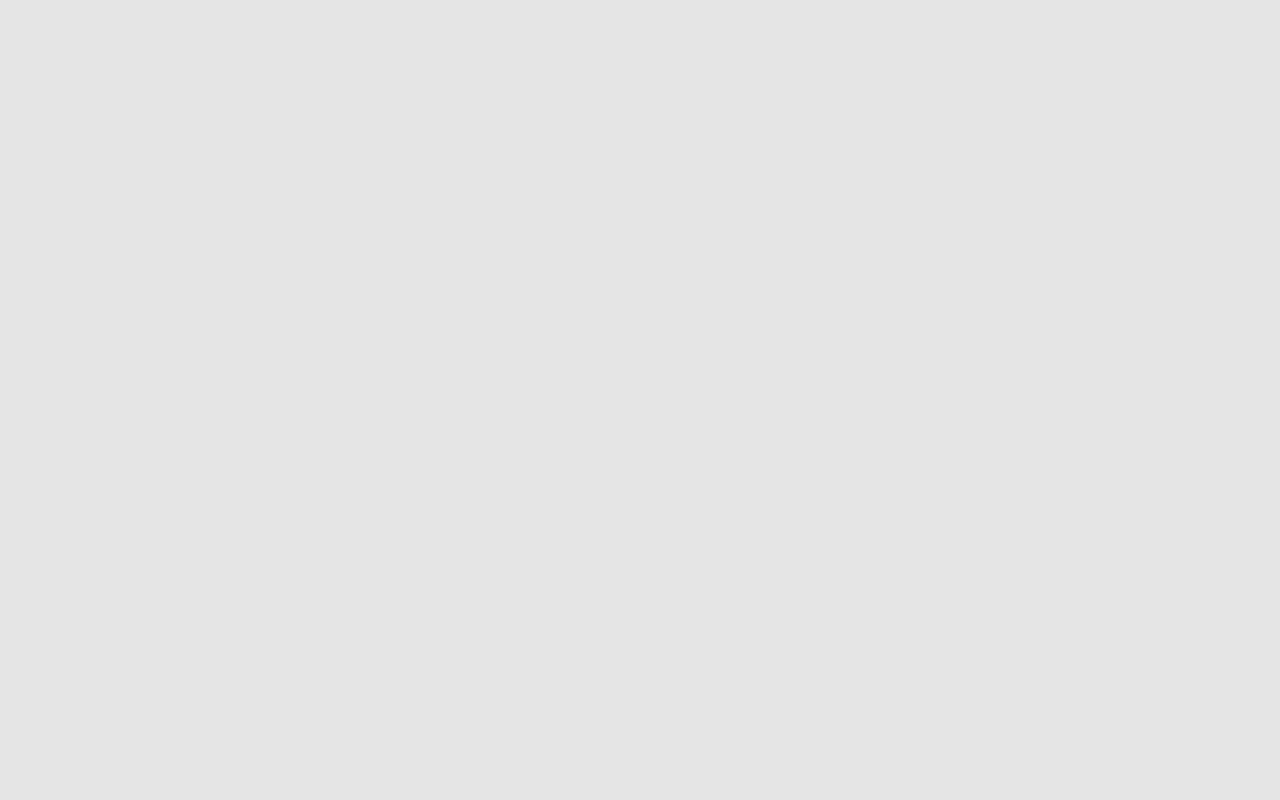
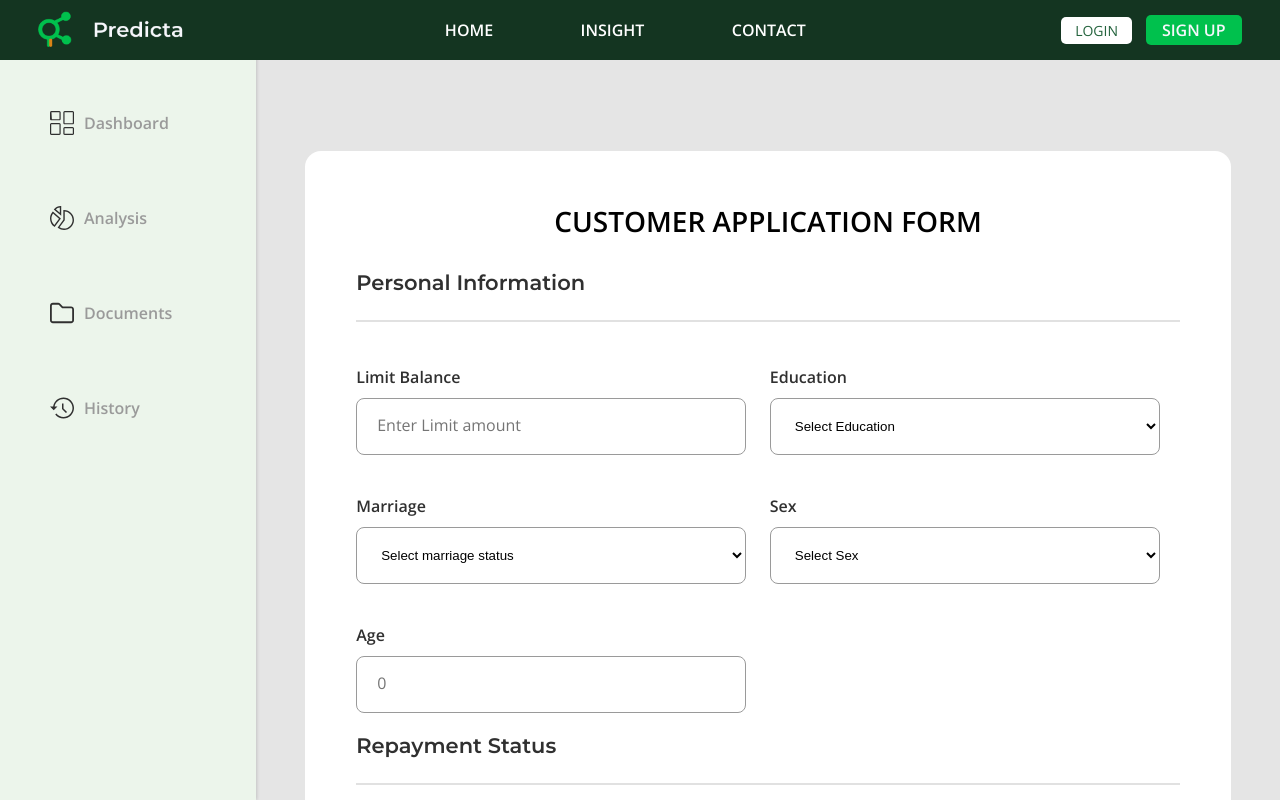
Before and after one commit to charliepoker/Predicta, a React (Create React App) app: page /Dashboard/Analysis in a window 1280 px wide. Shown: the top 800 px of the page. Built offline with nearby package versions, Linux system fonts and the light colour scheme.

Commit message:
update routes

```diff
--- a/src/routers/AppRouter.jsx
+++ b/src/routers/AppRouter.jsx
@@ -29,7 +29,7 @@ function AppRouter() {
           <Route path="/login" component={Login} />
           <Route path="/SignUpScreen" component={SignUpScreen} />
           <Route path="/SignUpForm" component={SignUpForm} />
-          {/* <Route path="/Dashboard/Analysis" component={Analysis} /> */}
+          <Route path="/Dashboard/Analysis" component={Analysis} />
         </Switch>
       </div>
     </Router>
```
